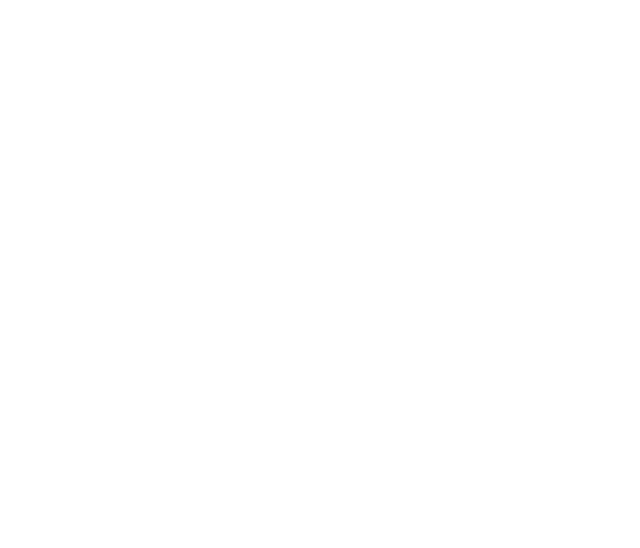
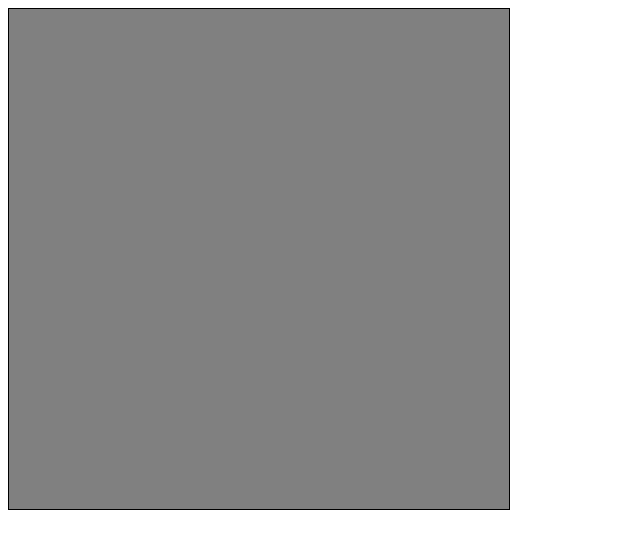
Before and after one commit to josh-W42/minesweeper, a plain HTML site: page index.html in a window 1280 px wide. Shown: the whole page, without its empty margins (0-640 px from the left). Drawn offline with Linux system fonts and the light colour scheme.

Commit message:
Started initializing game

```diff
--- a/css/styles.css
+++ b/css/styles.css
@@ -0,0 +1,8 @@
+main {
+    justify-content: center;
+}
+
+canvas {
+    border: 1px solid black;
+
+}
--- a/index.html
+++ b/index.html
@@ -1,11 +1,17 @@
 <!DOCTYPE html>
 <html lang="en">
 <head>
-    <meta charset="UTF-8">
-    <meta name="viewport" content="width=device-width, initial-scale=1.0">
+    <meta charset="UTF-8"/>
+    <meta name="viewport" content="width=device-width, initial-scale=1.0" />
     <title>Document</title>
+    <link href="./css/styles.css" rel="stylesheet" type='text/css' />
+    <script src='./js/app.js' type='module'></script>
 </head>
 <body>
-
+    <main>
+        <canvas id="canvas" width="500" height="500">
+            Oh no! Your browser doesn't support canvas!
+        </canvas>
+    </main>
 </body>
 </html>
--- a/js/app.js
+++ b/js/app.js
@@ -0,0 +1,10 @@
+'use strict';
+
+import { startGame } from "./modules/Engine.js"
+
+const main = () => {
+    startGame();
+}
+
+
+main();
--- /dev/null
+++ b/js/modules/Engine.js
@@ -0,0 +1,10 @@
+/*
+    The Engine starts and stops the game if the win conditions are met.
+*/
+import { setupCanvas } from "./canvas.js";
+
+const startGame = () => {
+    setupCanvas(10);
+}
+
+export { startGame };
--- /dev/null
+++ b/js/modules/canvas.js
@@ -0,0 +1,25 @@
+/*
+    This File contains all methods related to the canvas
+    and drawing on the canvas.
+*/
+
+import { Rectangle } from './classes/Rectangle.js';
+
+const setupCanvas = n => {
+    let canvas = document.querySelector('#canvas');
+    if (canvas.getContext) {
+        let ctx = canvas.getContext("2d");
+
+        const rectW = 50;
+        const rectH = 50;
+
+        for (let i = 0; i < n; i++) {
+            for (let j = 0; j < n; j++) {
+                ctx.fillStyle = 'grey';
+                ctx.fillRect(rectW * j, rectH * i, rectW, rectH);
+            }
+        }
+    }
+}
+
+export { setupCanvas };
--- /dev/null
+++ b/js/modules/classes/Rectangle.js
@@ -0,0 +1,22 @@
+/*
+    The Rectangle class defines how all boxs should behave.
+    Mines are sub classes of Rectangles.
+*/
+
+class Rectangle {
+    constructor(x, y, width, height) {
+        this.x = x;
+        this.y = y;
+        this.width = width;
+        this.height = height;
+    }
+    draw = function(context) {
+        context.fillStyle = 'grey';
+        context.fillRect(rectW * j, rectH * i, rectW, rectH);
+    }
+    open = function(context) {
+        console.log('HI');
+    }
+}
+
+export { Rectangle };
```
Also changed, not shown: js/modules/classes/Mine.js (added, +10 -0 lines).
